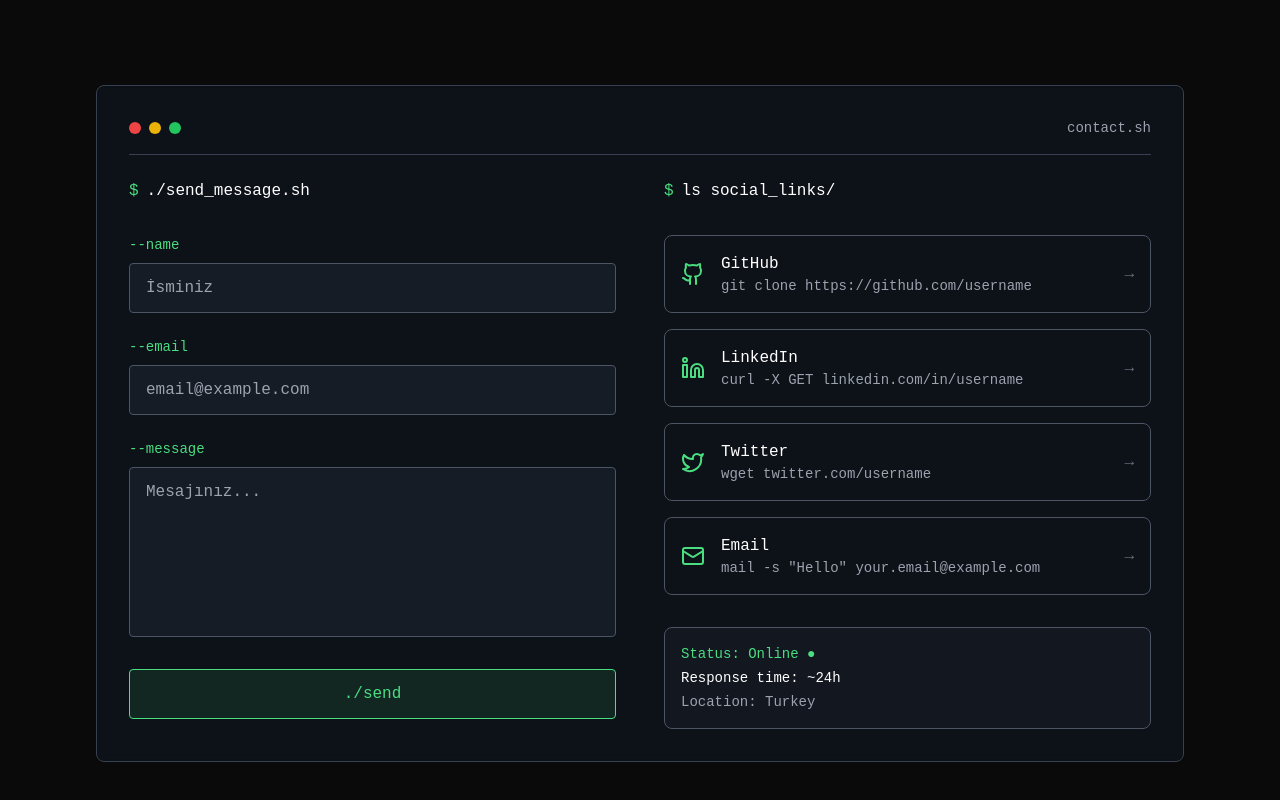
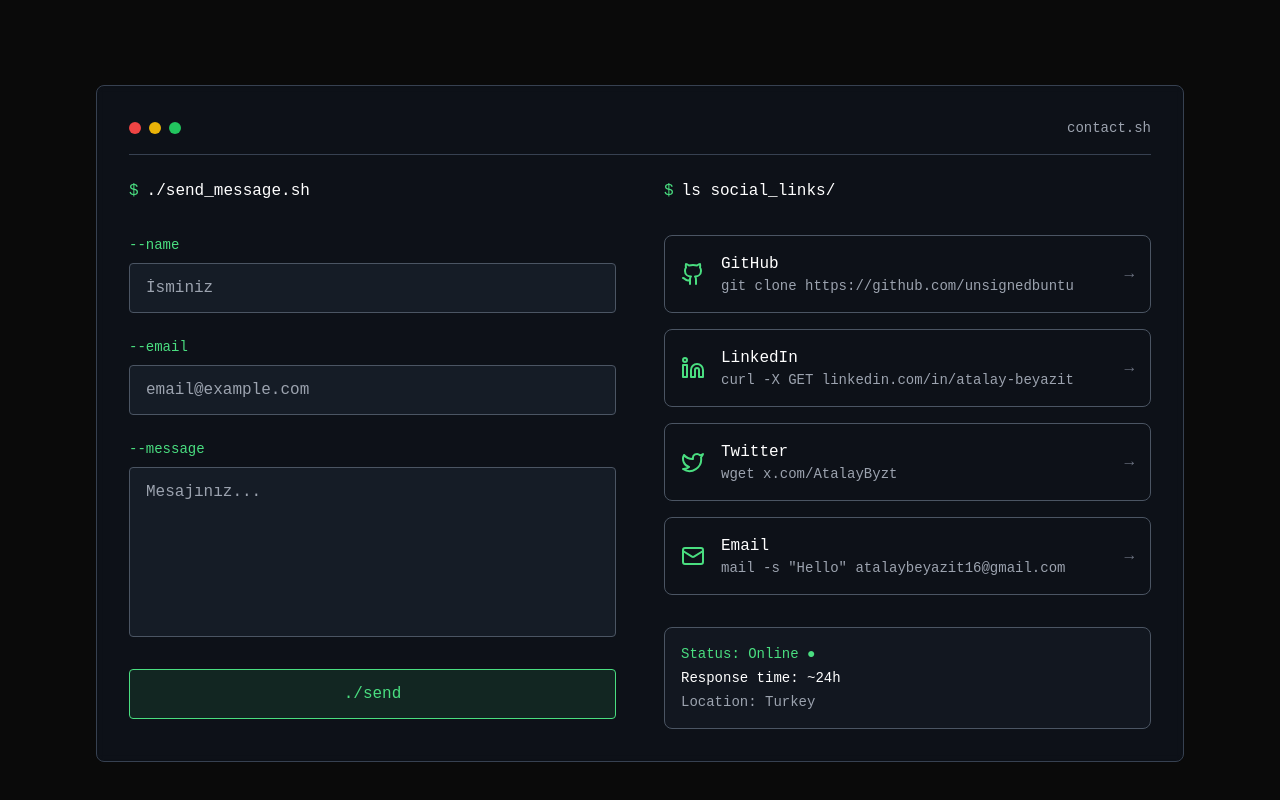
Before and after one commit to unsignedbuntu/PersonalSite, a Next.js app: page / in a window 1280 px wide. Shown: the part 4121-4921 px from the top of the page. Built offline with nearby package versions, Linux system fonts and the light colour scheme; no server answers.

Commit message:
fix: Update contact links and commands in ContactSection for accurate user information

```diff
--- a/src/components/ContactSection.tsx
+++ b/src/components/ContactSection.tsx
@@ -15,26 +15,26 @@ export default function ContactSection() {
     {
       name: 'GitHub',
       icon: Github,
-      url: 'https://github.com/username',
-      command: 'git clone https://github.com/username'
+      url: 'https://github.com/unsignedbuntu',
+      command: 'git clone https://github.com/unsignedbuntu'
     },
     {
       name: 'LinkedIn',
       icon: Linkedin,
-      url: 'https://linkedin.com/in/username',
-      command: 'curl -X GET linkedin.com/in/username'
+      url: 'https://www.linkedin.com/in/atalay-beyaz%C4%B1t-b3a914214/',
+      command: 'curl -X GET linkedin.com/in/atalay-beyazit'
     },
     {
       name: 'Twitter',
       icon: Twitter,
-      url: 'https://twitter.com/username',
-      command: 'wget twitter.com/username'
+      url: 'https://x.com/AtalayByzt',
+      command: 'wget x.com/AtalayByzt'
     },
     {
       name: 'Email',
       icon: Mail,
-      url: 'mailto:your.email@example.com',
-      command: 'mail -s "Hello" your.email@example.com'
+      url: 'mailto:atalaybeyazit16@gmail.com',
+      command: 'mail -s "Hello" atalaybeyazit16@gmail.com'
     }
   ];
 
```
